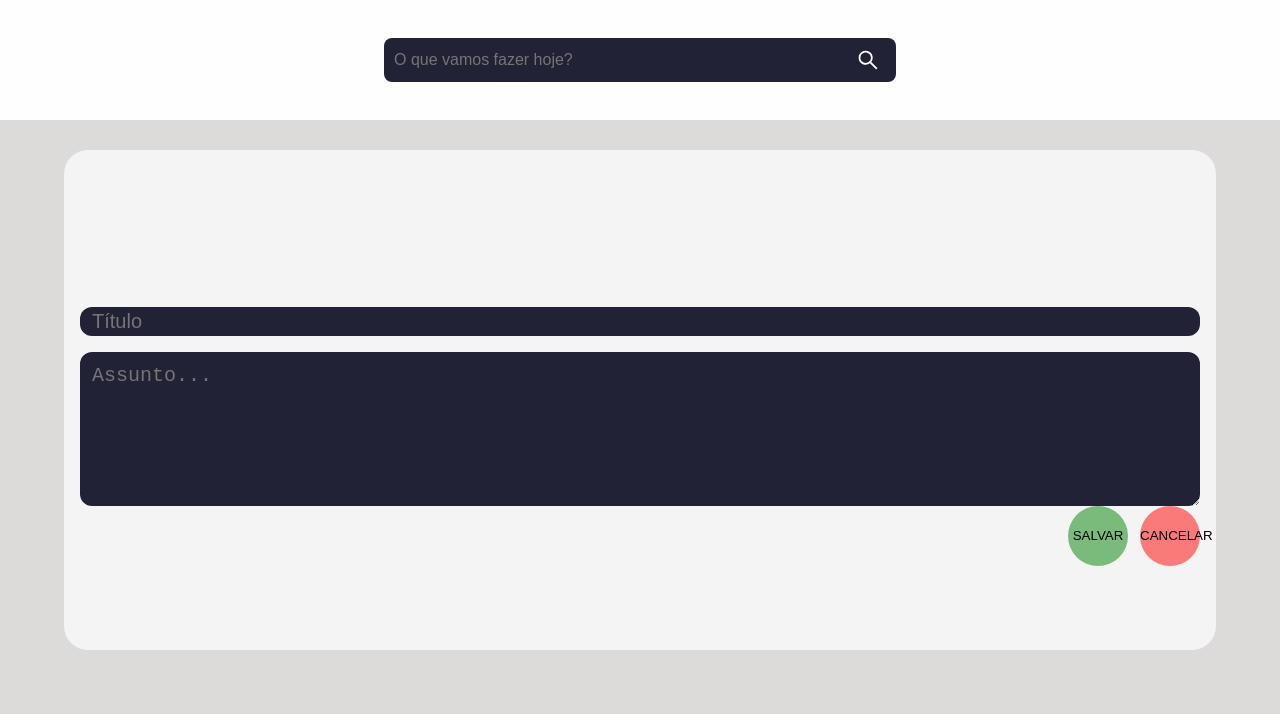
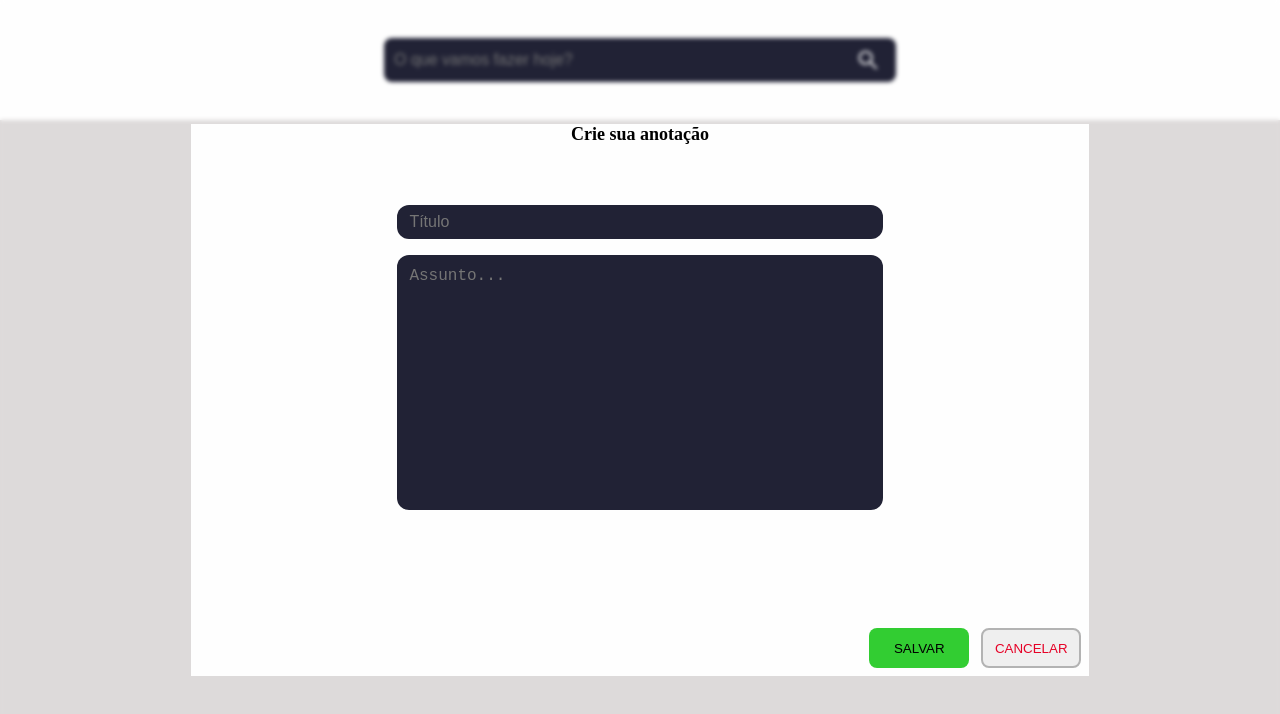
Before and after one commit to Fernando-Filho/Anotacoes, a React (Create React App) app in the folder anotacoes/: page / in a window 1280 px wide. Both pictures are taken after a click on the button 1225 px from the left and 745 px from the top of the page. Shown: the top 714 px of the page. Built offline with nearby package versions, Linux system fonts and the light colour scheme.

Commit message:
Melhoria no css do modal

```diff
--- a/anotacoes/src/components/CreateNewNote/CreateNewNote.css
+++ b/anotacoes/src/components/CreateNewNote/CreateNewNote.css
@@ -5,64 +5,95 @@
     transform: translate(-50%, -50%);
     display: flex;
     flex-direction: column;
+    align-items: center;
     justify-content: space-around;
-    gap: 12rem;
-    height: 500px;
-    width: 90%;
+    height: 100vh;
+    width: 100%;
     overflow: hidden;
-    border-radius: 24rem;
     padding: 16rem;
-    background-color: rgba(255, 255, 255, 0.7);
-    backdrop-filter: blur(10px);
+    backdrop-filter: blur(2rem);
+}
+
+.CreateNewNote .Modal{
+    display: flex;
+    flex-direction: column;
+    align-items: center;
+    justify-content: space-around;
+    height: 72%;
+    width: 72%;
+    background-color: var(--Branco);
+}
+.CreateNewNote .Modal h1{
+    font-size: large;
+    color: black;
 }
 
 .CreateNewNote .Inputs{
     display: flex;
     flex-direction: column;
     gap: 16rem;
-    height: 100%;
+    align-items: center;
+    justify-content: center;
+    height: 80%;
+    width: 60%;
 }
 .CreateNewNote input, textarea{
+    width: 90%;
     padding: 12rem;
     border-radius: 12rem;
     font-size: 20rem;
     overflow: hidden;
     text-overflow: ellipsis;
+    font-size: 16rem;
 }
 
 .CreateNewNote input:focus{
-    box-shadow: 3px 3px 10px 1px var(--Preto_2);
+    box-shadow: 3px 3px 10px -1px var(--Preto_2);
 }
 .CreateNewNote textarea:focus{
-    box-shadow: 3px 3px 10px 1px var(--Preto_2);
+    box-shadow: 3px 3px 10px -1px var(--Preto_2);
 }
 .CreateNewNote .Inputs input {
-    height: 15%;
+    height: 8%;
 }
 .CreateNewNote .Inputs textarea {
-    height: 85%;
+    height: 60%;
+    resize: none;
 }
 
 
 .CreateNewNote .orientionButtons{
     position: relative;
+    bottom: 0rem;
     display: flex;
     flex-direction: row;
-    right: 0%;
-    bottom: 0%;
     justify-content: end;
     align-items: end;
     gap: 12rem;
+    height: 20%;
+    width: 100%;
+    padding: 8rem;
+}
 
+.CreateNewNote button[type="submit"]{
+    height: 40rem;
+    width: 100rem;
+    border-radius: 8rem;
+    background-color: var(--Verde)
 }
-.CreateNewNote button{
-    height: 60px;
-    width: 60px;
-    border-radius: 50%;
+.CreateNewNote button:first-child:hover{
+    transition: .1s;
+    box-shadow: 0px 0px 0rem 2rem var(--Verde);
 }
-.CreateNewNote button[type="submit"]{
-    background-color: rgba(0, 128, 0, 0.5);
+
+.CreateNewNote button[type="reset"]{
+    height: 40rem;
+    width: 100rem;
+    border-radius: 8rem;
+    border: solid 2rem var(--Cinza);
+    color: var(--Vermelho);
 }
-.CreateNewNote button[type="reset"]{
-    background-color: rgba(255, 0, 0, 0.5);
+.CreateNewNote button:last-child:hover{
+    transition: .1s;
+    box-shadow: 0px 0px 0rem 2rem var(--Cinza);
 }
```
